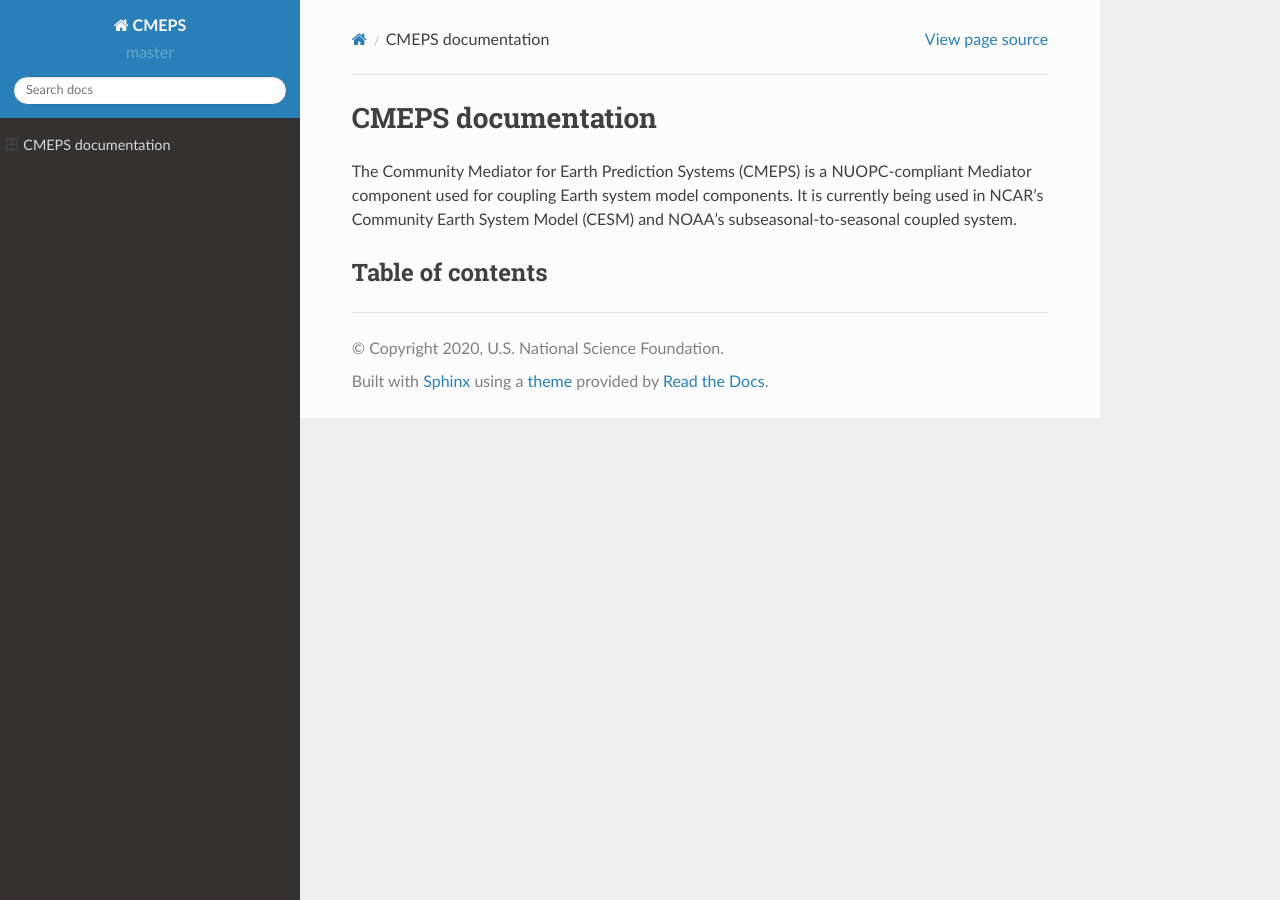
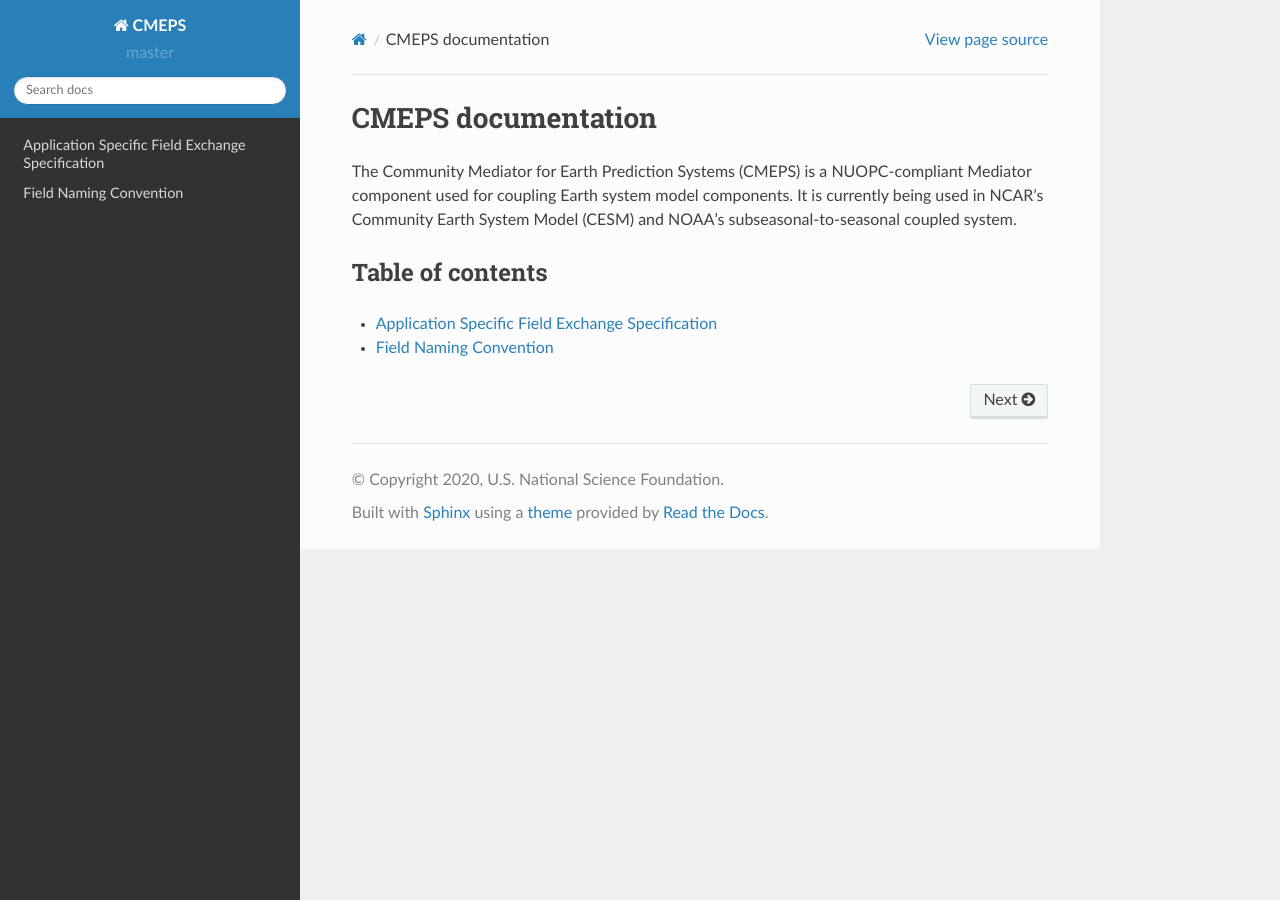
Before and after one commit to ESCOMP/CMEPS, a Sphinx documentation site: the page built from doc/source/index.rst, in a window 1280 px wide. Built offline with Sphinx 7.4.7 and the Read the Docs theme 2.0.0, drawn with Linux system fonts in a browser that asks for light colours; pages that are not in the unit, such as notebooks, are missing from menus; comment, search, counter and statistics services are not loaded; part of the change alters nothing that is shown.

```diff
--- /dev/null
+++ b/doc/source/field_naming_convention.rst
@@ -0,0 +1,54 @@
+.. _field_naming_convention:
+
+Application Specific Field Exchange Specification
+=================================================
+
+CMEPS contains two component specific files that determine:
+ - the fields that are exchanged between components
+ - how source fields are mapped to destination fields
+ - how source fields are merged after mapping to destination fields
+
+
+Field Naming Convention
+=======================
+
+The mediator variable names can be seen in the application specific YAML field dictionary. Currently, three
+field dictionaries are supported::
+
+  fd_cesm.yaml
+  fd_nems.yaml
+  fd_hafs.yaml
+
+The CMEPS field name convention in these YAML files is independent of the model components.
+The convention differentiates between variables that are state fields versus flux fields.
+
+State variables have a prefix that always start with an ``S`` followned by a two character string::
+
+  state-prefix
+    first 3 characters: Sx_, Sa_, Si_, Sl_, So_
+    one letter indices: x,a,l,i,o,g,r
+    x => mediator (mapping, merging)
+    a => atmosphere
+    l => land
+    i => sea-ice
+    o => ocean
+    g => land-ice
+    r => river
+    w => wave
+
+  state-name
+    what follows state prefix
+
+As an example, ``Sx_t`` is the merged surface temperature from land, ice and ocean sent to the atmopshere for CESM.
+
+Flux variables that specifies both source and destination components and have a 5 character prefix::
+
+  flux-prefix
+    first 5 characters: Flmn_
+    lm => between components l and m
+    n  => computed by component n
+    example: Fioi => ice-ocn flux computed by ice
+    example: Fall => atm-lnd flux computed by lnd
+
+   flux-name
+     what follows flux-prefix
--- a/doc/source/index.rst
+++ b/doc/source/index.rst
@@ -17,3 +17,4 @@ Table of contents
    :maxdepth: 2
 
    introduction.rst
+   field_naming_convention.rst
```
Also changed, not shown: .github/pull_request_template.md.
